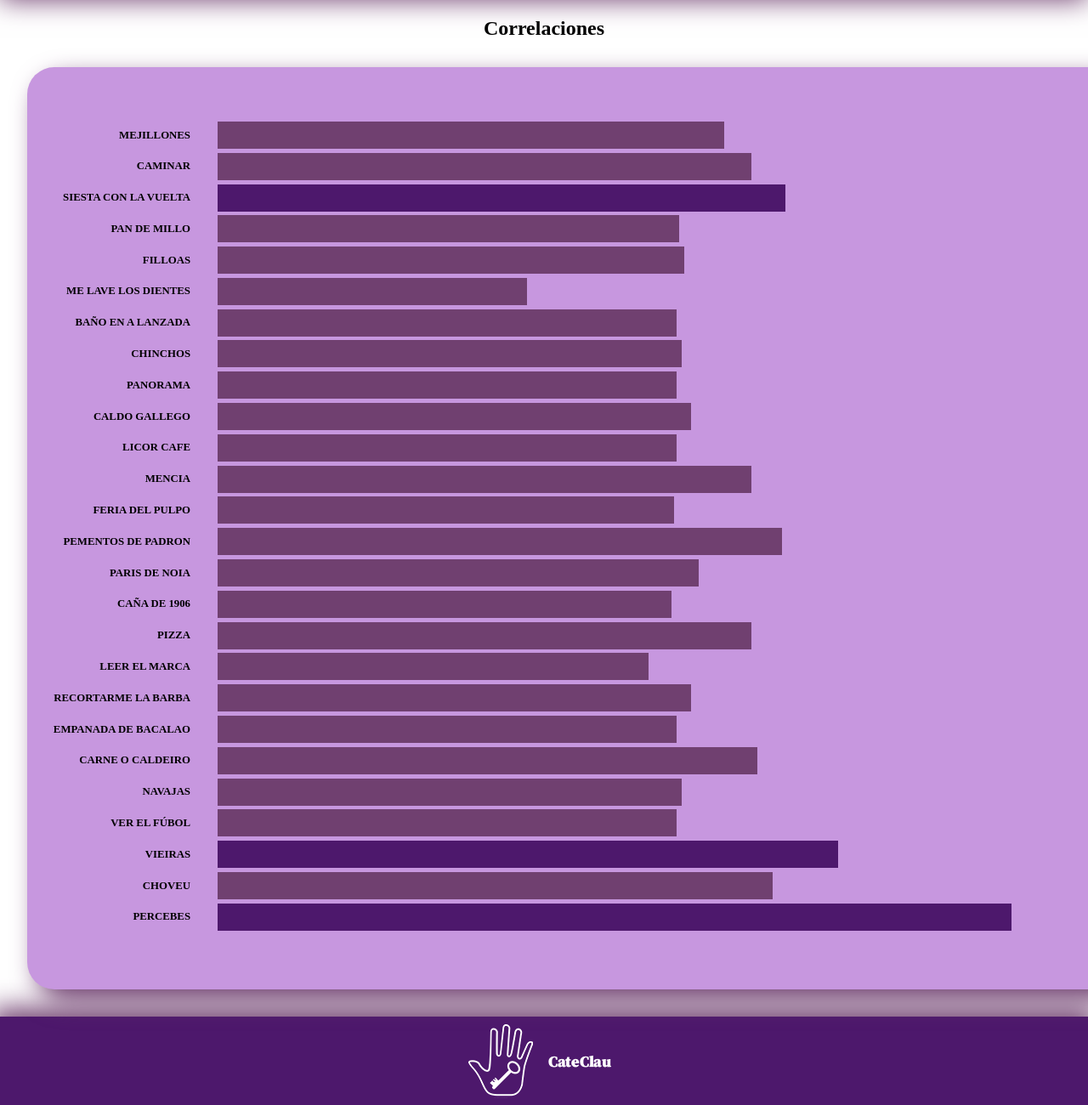
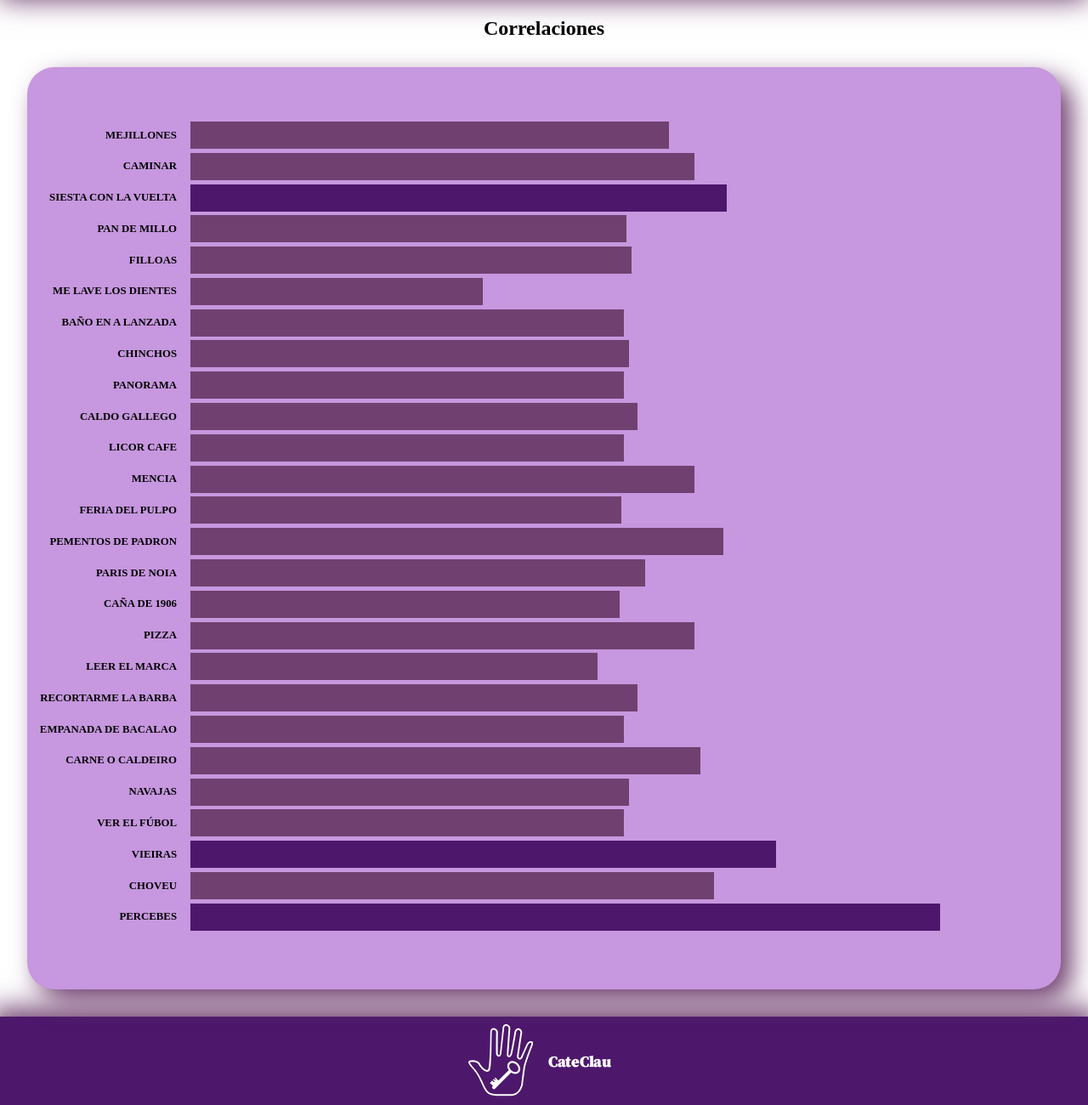
Before and after one commit to torrapipes/Pop, a PHP site: page /pages/phi.php in a window 1280 px wide. Shown: the part 126-1426 px from the top of the page at 85% size. Run offline with PHP 8.4, Linux system fonts and the light colour scheme.

Commit message:
feat: responsive correlacions

```diff
--- a/css/phi.css
+++ b/css/phi.css
@@ -6,7 +6,6 @@ dl {
     display: flex;
     background-color: #C797DF;
     flex-direction: column;
-    width: 72rem;
     max-width: 75rem;
     position: relative;
     padding: 4rem;
@@ -20,7 +19,7 @@ dl {
     display: flex;
     align-items: center;
     height: 2rem;
-    width: 12rem;
+    width: 11rem;
     background-color: #C797DF;
     position: absolute;
     left: 0;
@@ -33,6 +32,6 @@ dl {
     text-transform: uppercase;
     margin-bottom: 0.3rem;
     height: 2rem;
-    margin-left: 10rem;
+    margin-left: 8rem;
     background: repeating-linear-gradient( to right, #ddd, #ddd 1px, #fff 1px, #fff 5%);
 }
```
